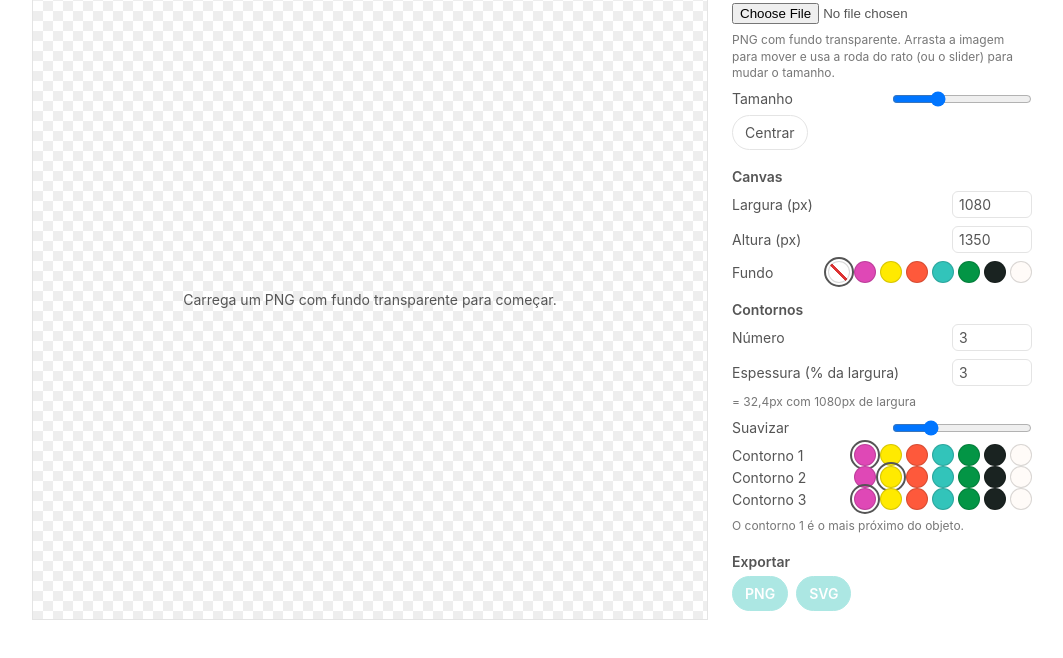
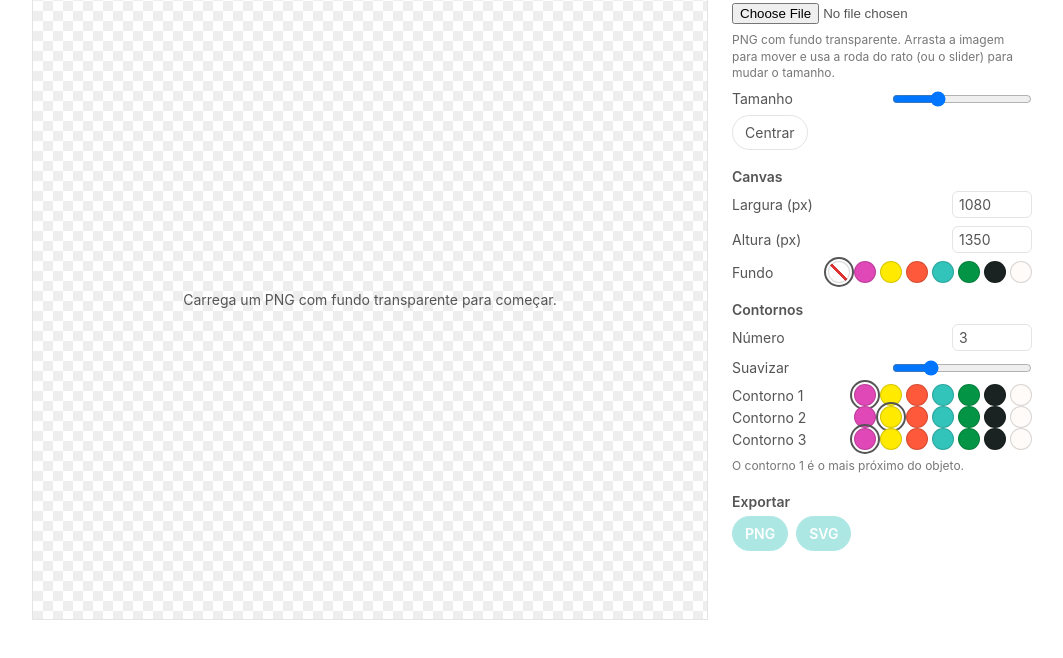
Before and after one commit to mariislvs/shift_tool, a plain HTML site: page index.html in a window 1280 px wide. Shown: the part 142-800 px from the top of the page, without its empty margins (108-1171 px from the left). Drawn offline with Linux system fonts and the light colour scheme.

Commit message:
Fix stroke width at 3%

```diff
--- a/index.html
+++ b/index.html
@@ -231,8 +231,6 @@
       <fieldset>
         <legend>Contornos</legend>
         <label>Número <input type="number" id="count" min="0" max="12" value="3" /></label>
-        <label>Espessura (% da largura) <input type="number" id="stroke" min="0.1" max="20" step="0.1" value="3" /></label>
-        <p class="hint" id="stroke-px"></p>
         <label>Suavizar <input type="range" id="smooth" min="0" max="80" value="20" /></label>
         <div id="strokes"></div>
         <p class="hint">O contorno 1 é o mais próximo do objeto.</p>
@@ -267,7 +265,7 @@
       zoom: 1,     // relativo ao tamanho "encaixado"
       fit: 1,      // escala que encaixa a imagem no canvas
       count: 3,
-      stroke: 3,   // % da largura do canvas (32.4px num canvas de 1080px)
+      stroke: 3,   // fixo: % da largura do canvas (32.4px num canvas de 1080px)
       smooth: 20,
       colors: [],
       bg: null,    // null = transparente
@@ -586,8 +584,6 @@
     let rafId = 0, fullTimer = 0;
 
     function requestRender() {
-      const px = Math.round((state.stroke / 100) * state.W * 10) / 10;
-      $("stroke-px").textContent = `= ${String(px).replace(".", ",")}px com ${state.W}px de largura`;
       if (!state.img) return;
       // preview rápido em baixa resolução enquanto se mexe, depois render completo
       cancelAnimationFrame(rafId);
@@ -725,11 +721,6 @@
       requestRender();
     });
 
-    $("stroke").addEventListener("input", () => {
-      state.stroke = readNumber("stroke", 0.1, 20, state.stroke);
-      requestRender();
-    });
-
     $("smooth").addEventListener("input", (e) => {
       state.smooth = +e.target.value;
       requestRender();
```
